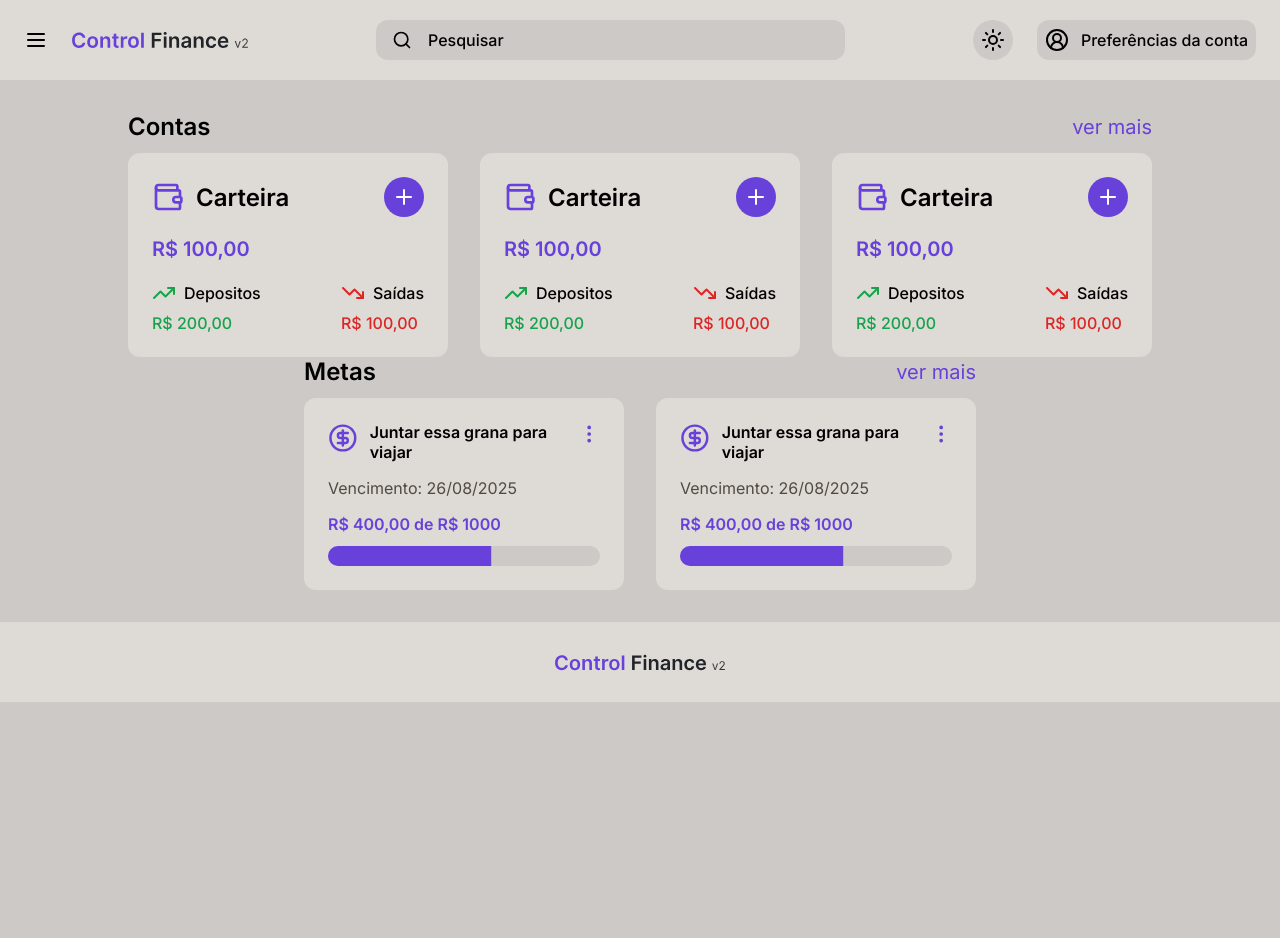
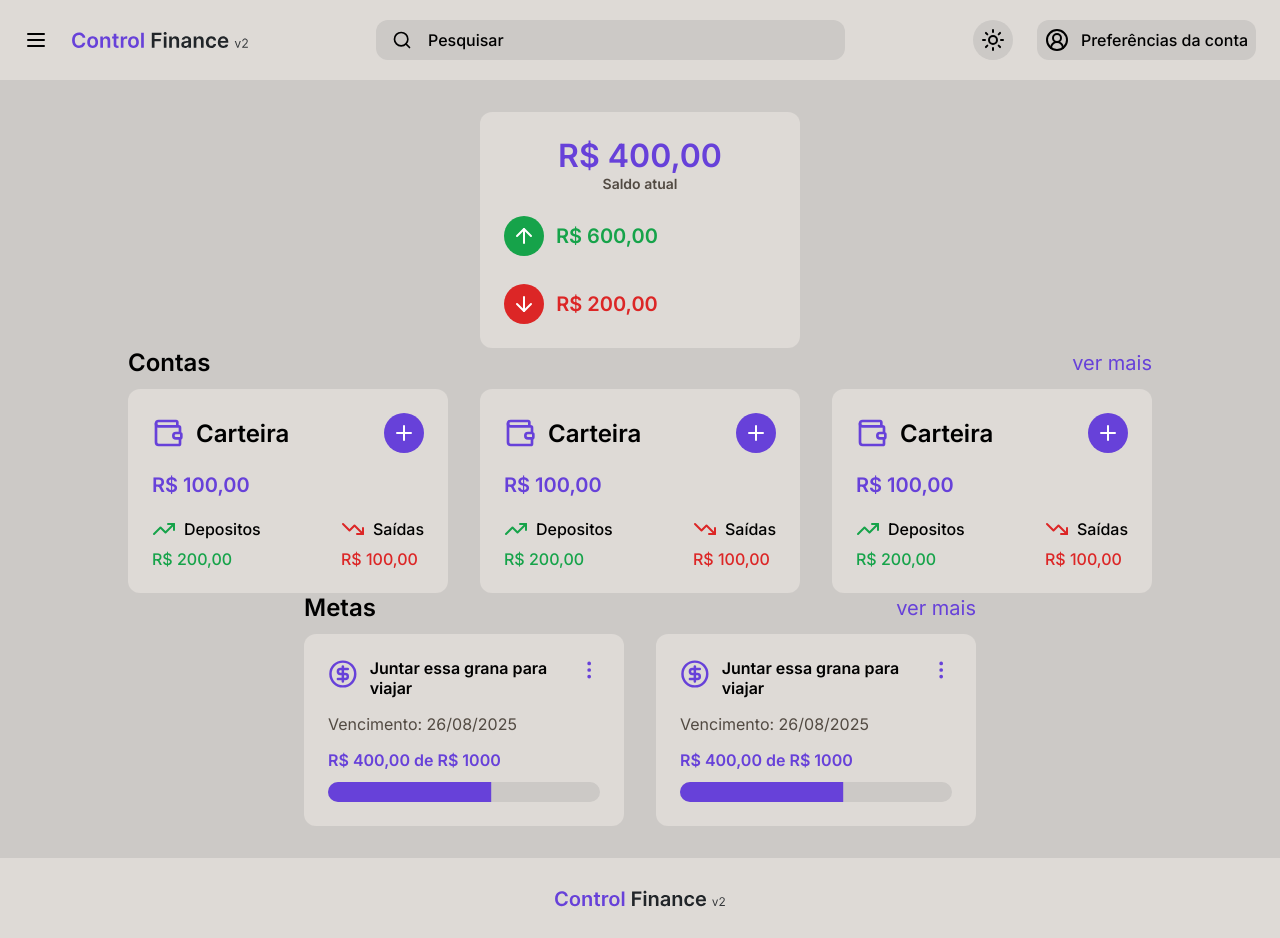
Before and after one commit to ismael-henrique-dev/Control-Finance-v2-Frontend, a React (Vite) app: page / in a window 1280 px wide. Before the commit the page ends 800 px from the top, so only its background shows below. Built offline with nearby package versions, Linux system fonts and the light colour scheme.

Commit message:
Home Summary created

```diff
--- a/src/components/Cards/GoalCard/styles.tsx
+++ b/src/components/Cards/GoalCard/styles.tsx
@@ -62,3 +62,71 @@ export const BarLinearProgress = styled(LinearProgress)`
       props.theme.secundaryGray}; /* cor do fundo da barra */
   }
 `
+
+export const HomeSummary = styled.div`
+width: 20rem;
+  border-radius: 12px;
+  background-color: ${(props) => props.theme.primaryGray};
+  display: flex;
+  justify-content: center;
+  align-items: start;
+  flex-direction: column;
+  padding: 1.5rem;
+  gap: 1.5rem;
+
+  section {
+    display: flex;
+    flex-direction: column;
+    gap: 1.75rem;
+  }
+`
+
+export const MainBalance = styled.div`
+  display: flex;
+  justify-content: center;
+  align-items: center;
+  flex-direction: column;
+  margin: auto;
+
+  strong {
+    color: ${(props) => props.theme.secundary};
+    font-weight: 600;
+    font-size: 2rem;
+  }
+
+  span {
+    color: ${(props) => props.theme.terciaryGray};
+    font-weight: 600;
+    font-size: 0.875rem;
+  }
+`
+
+interface TypeTransactionIconProps {
+  variant: "income" | "outcome"
+}
+
+export const TypeTransaction = styled.div<TypeTransactionIconProps>`
+  display: flex;
+  justify-content: center;
+  align-items: center;
+  gap: 0.75rem;
+
+  div {
+    display: flex;
+    align-items: center;
+    justify-content: center;
+    width: 2.5rem;
+    height: 2.5rem;
+    border-radius: 50%;
+    background-color: ${(props) =>
+      props.variant === "income" ? props.theme.green : props.theme.red};
+    color: ${(props) => props.theme.white};
+  }
+
+  span {
+    color: ${(props) =>
+      props.variant === "income" ? props.theme.green : props.theme.red};
+    font-weight: 600;
+    font-size: 1.25rem;
+  }
+`
--- a/src/pages/Home/index.tsx
+++ b/src/pages/Home/index.tsx
@@ -2,12 +2,36 @@ import { NavLink } from "react-router-dom";
 import { ContainerDefault, HomeContainer, TopContainer } from "./styles";
 import { AccountCard } from "../../components/Cards/AccountCard";
 import { GoalCard } from "../../components/Cards/GoalCard";
+import { HomeSummary, MainBalance, TypeTransaction } from "../../components/Cards/GoalCard/styles";
+import { ArrowDown, ArrowUp } from "lucide-react";
 
 export function Home() {
 
   return (
     <HomeContainer>
-      <ContainerDefault></ContainerDefault>
+      <ContainerDefault>
+        <HomeSummary>
+          <MainBalance>
+            <strong>R$ 400,00</strong>
+            <span>Saldo atual</span>
+          </MainBalance>
+          <section>
+            <TypeTransaction variant="income">
+              <div>
+                <ArrowUp />
+              </div>
+              <span>R$ 600,00</span>
+            </TypeTransaction>
+
+            <TypeTransaction variant="outcome">
+              <div>
+                <ArrowDown />
+              </div>
+              <span>R$ 200,00</span>
+            </TypeTransaction>
+          </section>
+        </HomeSummary>
+      </ContainerDefault>
 
       <ContainerDefault>
         <TopContainer>
```
